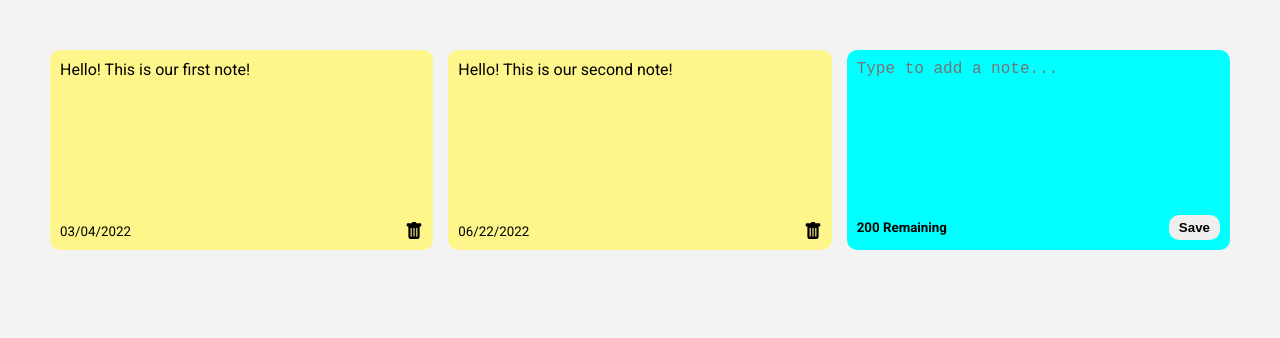
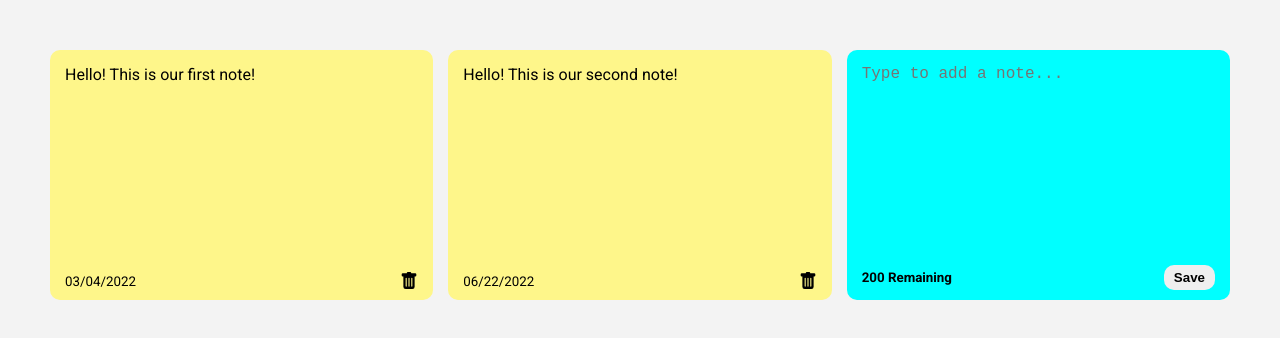
Before and after one commit to Marex-cpu/SimpleReactProjects, a React (Create React App) app: page /notes-clone in a window 1280 px wide. Shown: the top 338 px of the page. Built offline with nearby package versions, Linux system fonts and the light colour scheme.

Commit message:
added the ability to add and delete notes

```diff
--- a/src/components/AddNote.js
+++ b/src/components/AddNote.js
@@ -3,17 +3,24 @@ import "../css/AddNote.css";
 
 function AddNote({ handleAddNote }) {
   const [noteText, setNoteText] = useState("");
+  const maxNumOfChars = 200;
 
   function handleChange(e) {
-    setNoteText(e.target.value);
+    if (maxNumOfChars - e.target.value.length >= 0) {
+      setNoteText(e.target.value);
+    }
   }
 
   function handleSaveClick() {
     if (noteText.trim().length > 0) {
       handleAddNote(noteText);
-      setNoteText("");
     }
+    setNoteText("");
   }
+
+  // function countCharacters() {
+
+  // }
 
   return (
     <div className='note new'>
@@ -22,9 +29,16 @@ function AddNote({ handleAddNote }) {
         rows='8'
         placeholder='Type to add a note...'
         onChange={handleChange}
+        value={noteText}
       ></textarea>
       <div className='noteFooter'>
-        <small>200 Remaining</small>
+        <small
+          style={{
+            color: maxNumOfChars - noteText.length <= 10 ? "red" : "black",
+          }}
+        >
+          {maxNumOfChars - noteText.length} Remaining
+        </small>
         <button className='saveBtn' onClick={handleSaveClick}>
           Save
         </button>
--- /dev/null
+++ b/src/components/DeleteModal.js
@@ -0,0 +1,20 @@
+import React from "react";
+import "../css/DeleteModal.css";
+
+function DeleteModal({ toggleModal, onClick }) {
+  return (
+    <div className='modalContainer'>
+      <h2 className='question'>Are you sure you want to delete the note?</h2>
+      <div className='buttons'>
+        <button onClick={onClick} className='deleteNote'>
+          Yes
+        </button>
+        <button onClick={toggleModal} className='closeModal'>
+          No
+        </button>
+      </div>
+    </div>
+  );
+}
+
+export default DeleteModal;
--- a/src/components/Note.js
+++ b/src/components/Note.js
@@ -1,15 +1,29 @@
 import React from "react";
 import "../css/Note.css";
 import { BsFillTrashFill } from "react-icons/bs";
+import DeleteModal from "./DeleteModal";
+import { useState } from "react";
 
-function Note({ id, text, date }) {
+function Note({ id, text, date, handleDeleteNote }) {
+  const [showModal, setShowModal] = useState(false);
+
+  function toggleModal() {
+    setShowModal(!showModal);
+  }
+
   return (
     <div className='note'>
       <span>{text}</span>
       <div className='noteFooter'>
         <small>{date}</small>
-        <BsFillTrashFill className='deleteIcon' />
+        <BsFillTrashFill onClick={toggleModal} className='deleteIcon' />
       </div>
+      {showModal && (
+        <DeleteModal
+          onClick={() => handleDeleteNote(id)}
+          toggleModal={toggleModal}
+        />
+      )}
     </div>
   );
 }
--- a/src/components/NotesList.js
+++ b/src/components/NotesList.js
@@ -3,11 +3,16 @@ import "../css/NotesList.css";
 import AddNote from "./AddNote";
 import Note from "./Note";
 
-function NotesList({ notes, handleAddNote }) {
+function NotesList({ notes, handleAddNote, handleDeleteNote }) {
   return (
     <div className='notesList'>
       {notes.map((note) => (
-        <Note id={note.id} text={note.text} date={note.date} />
+        <Note
+          id={note.id}
+          text={note.text}
+          date={note.date}
+          handleDeleteNote={handleDeleteNote}
+        />
       ))}
       <AddNote handleAddNote={handleAddNote} />
     </div>
--- a/src/css/AddNote.css
+++ b/src/css/AddNote.css
@@ -8,7 +8,7 @@
   border: none;
   resize: none;
   outline: none;
-  height: 10rem;
+  height: 15rem;
 }
 
 .note.new > .noteFooter > small {
--- /dev/null
+++ b/src/css/DeleteModal.css
@@ -0,0 +1,41 @@
+.modalContainer {
+  position: absolute;
+  top: 50%;
+  left: 50%;
+  transform: translate(-50%, -50%);
+  width: clamp(50%, 700px, 90%);
+  height: min(50%, 300px);
+  display: flex;
+  flex-direction: column;
+  align-items: center;
+  justify-content: space-between;
+  background-color: #fff;
+  padding: 3.5rem;
+  border-radius: 1rem;
+  text-align: center;
+}
+
+.modalContainer > .question {
+  cursor: default;
+}
+
+.buttons .deleteNote,
+.closeModal {
+  padding: 1rem 4rem;
+  margin-inline: 5px;
+  cursor: pointer;
+  border: none;
+  background-color: #343a40;
+  color: #fff;
+  border-radius: 5px;
+  font-weight: bold;
+  transition: background-color 400ms;
+}
+
+.buttons > .closeModal:hover {
+  background-color: #dc3545;
+}
+
+.buttons > .deleteNote:hover {
+  background-color: #28a745;
+}
--- a/src/css/Note.css
+++ b/src/css/Note.css
@@ -3,9 +3,10 @@
   flex-direction: column;
   justify-content: space-between;
   background-color: #fef68a;
-  padding: 1rem;
+  padding: 1.5rem 1.5rem 1rem;
   border-radius: 1rem;
-  min-height: 20rem;
+  min-height: 25rem;
+  white-space: pre-wrap;
 }
 
 .noteFooter {
@@ -16,4 +17,8 @@
 .deleteIcon {
   cursor: pointer;
   font-size: 1.8rem;
+  transition: color 300ms;
 }
+.deleteIcon:hover {
+  color: red;
+}
--- a/src/css/NotesClone.css
+++ b/src/css/NotesClone.css
@@ -1,6 +1,6 @@
 .notesContainer {
   padding: 5rem;
   width: 100%;
-  height: 100vh;
+  min-height: 100vh;
   background-color: #f3f3f3;
 }
--- a/src/css/NotesList.css
+++ b/src/css/NotesList.css
@@ -2,7 +2,6 @@
   display: grid;
   grid-gap: 1.5rem;
   grid-template-columns: repeat(auto-fit, minmax(25rem, 1fr));
-  /* border: 1px solid red; */
   max-width: 140rem;
   margin: 0 auto;
 }
--- a/src/pages/NotesClone.js
+++ b/src/pages/NotesClone.js
@@ -17,6 +17,11 @@ function NotesClone() {
     },
   ]);
 
+  function deleteNote(id) {
+    const newNote = notes.filter((note) => note.id !== id);
+    setNotes(newNote);
+  }
+
   const addNote = (text) => {
     const date = new Date();
     //on click save button we regenerate new Note
@@ -25,13 +30,16 @@ function NotesClone() {
       text: text,
       date: date.toLocaleDateString(),
     };
-
     setNotes((prevNotes) => [...prevNotes, newNote]);
   };
 
   return (
     <div className='notesContainer'>
-      <NotesList notes={notes} handleAddNote={addNote} />
+      <NotesList
+        notes={notes}
+        handleAddNote={addNote}
+        handleDeleteNote={deleteNote}
+      />
     </div>
   );
 }
```
